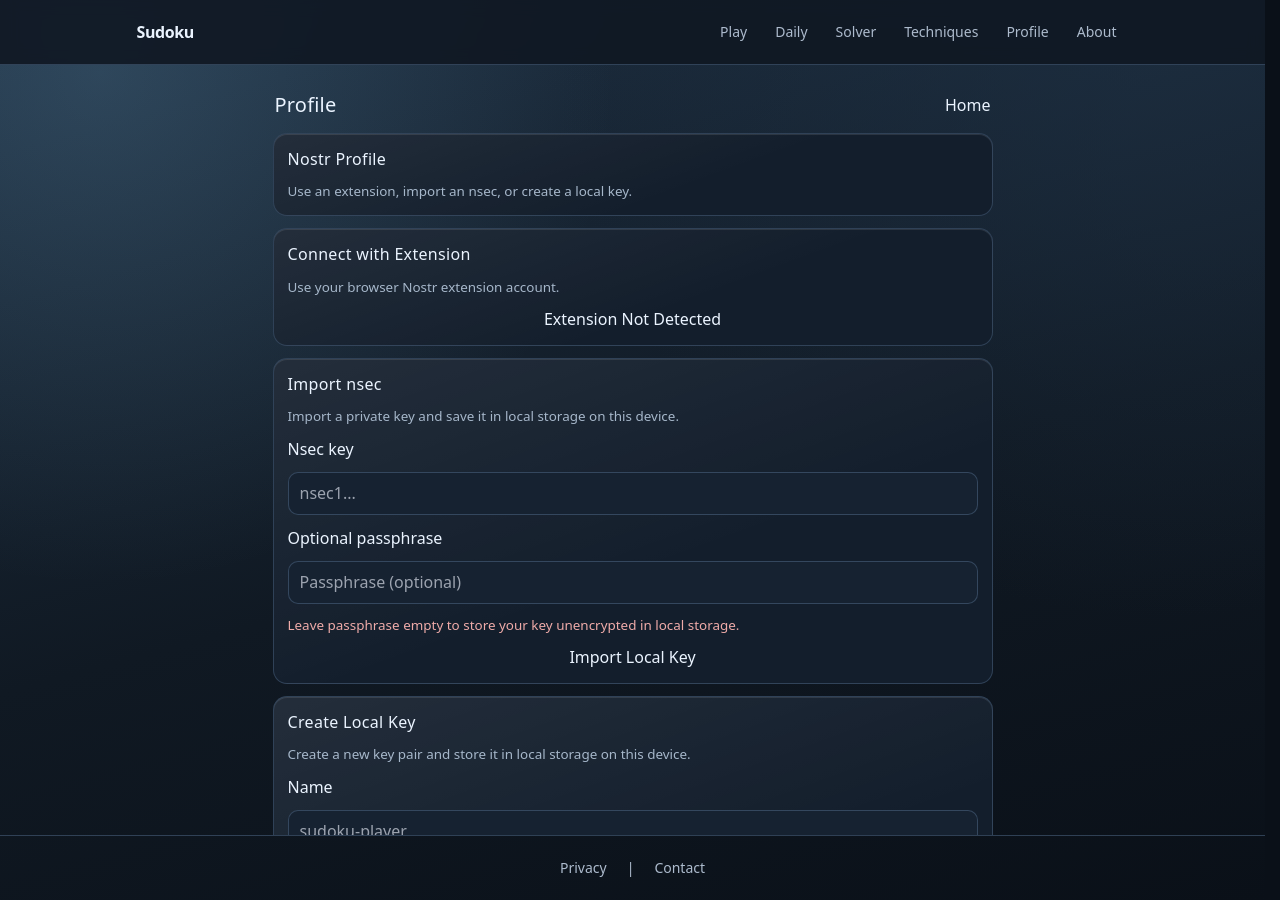
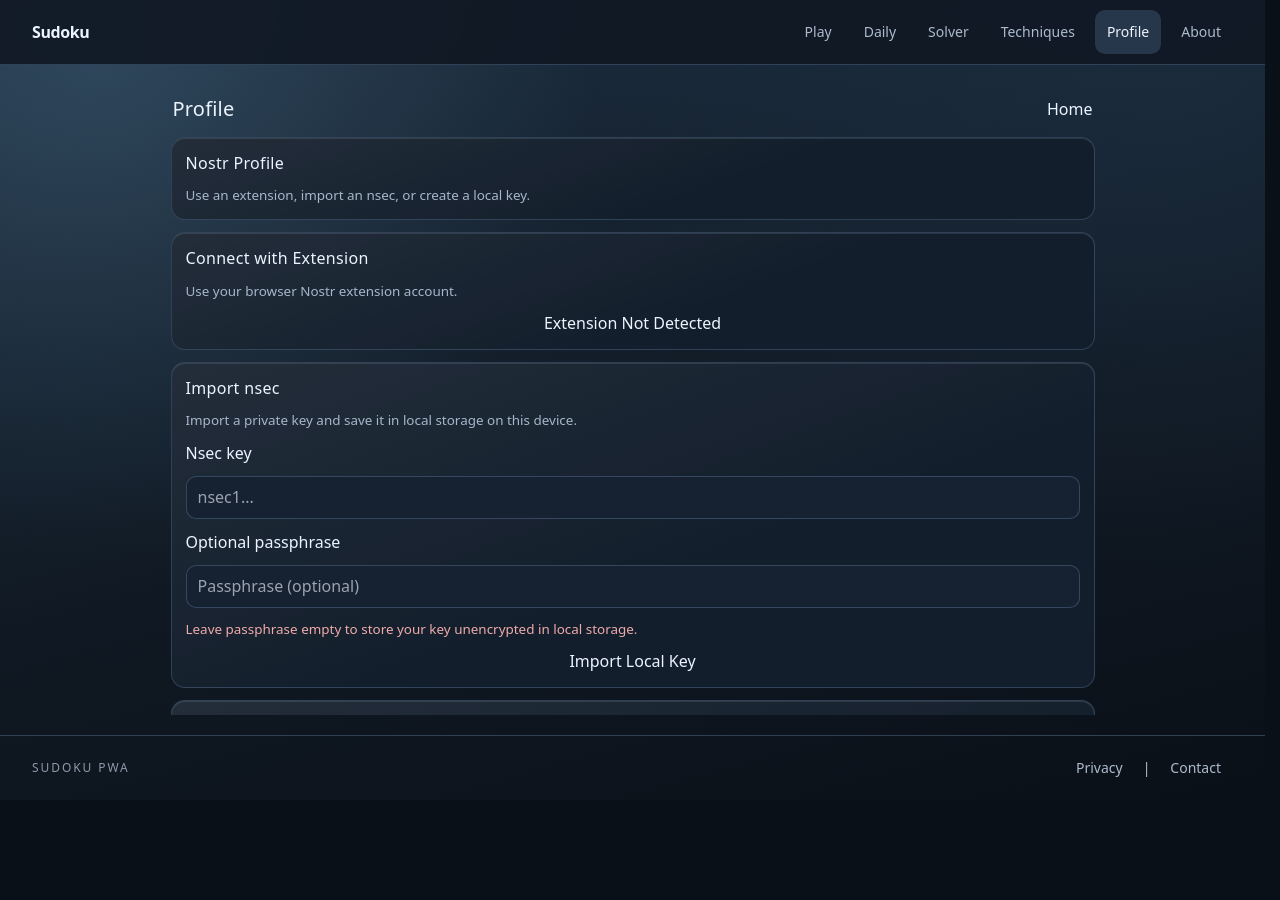
Before and after one commit to slobbe/sudoku, a Next.js app: page /profile in a window 1280 px wide. After the commit the page ends 800 px from the top, so only its background shows below. Built offline with nearby package versions, Linux system fonts and the light colour scheme; no server answers.

Commit message:
Optimize layout for desktop and mobile
Improve desktop spacing and navigation rhythm while keeping the mobile-first PWA interactions intact. This refines content width, typographic scale, and app shell sizing so routes feel native on both touch and larger screens.

```diff
--- a/app/globals.css
+++ b/app/globals.css
@@ -299,17 +299,17 @@ body::before {
 }
 
 .app.app-game {
-    width: min(700px, 100%);
-    height: min(900px, calc(100svh - 20px));
-    max-height: calc(100svh - 20px);
+    width: min(920px, 100%);
+    height: min(920px, calc(100svh - 118px));
+    max-height: calc(100svh - 118px);
     margin: 0 auto;
-    padding: 12px;
+    padding: 14px;
 }
 
 .app.app-home {
-    width: min(760px, 100%);
-    height: min(900px, calc(100svh - 30px));
-    max-height: calc(100svh - 30px);
+    width: min(980px, 100%);
+    height: min(920px, calc(100svh - 150px));
+    max-height: calc(100svh - 150px);
     padding: 0;
     margin: 0 auto;
     justify-content: flex-start;
@@ -318,9 +318,9 @@ body::before {
 }
 
 .app.app-panel {
-    width: min(760px, 100%);
-    height: min(900px, calc(100svh - 30px));
-    max-height: calc(100svh - 30px);
+    width: min(980px, 100%);
+    height: min(920px, calc(100svh - 150px));
+    max-height: calc(100svh - 150px);
     padding: 0;
     margin: 0 auto;
     justify-content: flex-start;
@@ -331,7 +331,7 @@ body::before {
 .home-view {
     width: 100%;
     margin: 0;
-    padding: 26px 20px;
+    padding: 30px 28px;
     border: 0;
     background: transparent;
     display: grid;
@@ -343,7 +343,7 @@ body::before {
 .panel-view {
     width: 100%;
     margin: 0;
-    padding: 24px 20px;
+    padding: 28px;
     border: 0;
     display: grid;
     grid-template-rows: 1fr;
@@ -1537,6 +1537,42 @@ body::before {
     }
 }
 
+@media (min-width: 1200px) and (hover: hover) and (pointer: fine) {
+    .app.app-home,
+    .app.app-panel {
+        width: min(1100px, 100%);
+    }
+
+    .app.app-game {
+        width: min(980px, 100%);
+    }
+
+    .home-view {
+        padding: 34px;
+    }
+
+    .panel-view {
+        padding: 32px;
+    }
+
+    .home-actions {
+        width: min(760px, 100%);
+        margin-left: auto;
+        margin-right: auto;
+        gap: 14px;
+    }
+
+    .home-primary-actions {
+        grid-template-columns: repeat(2, minmax(0, 1fr));
+    }
+
+    .home-bottom-bar {
+        width: min(560px, 100%);
+        margin-left: auto;
+        margin-right: auto;
+    }
+}
+
 @media (max-width: 900px), (hover: none) and (pointer: coarse) {
     body {
         display: block;
--- a/app/layout.tsx
+++ b/app/layout.tsx
@@ -43,10 +43,10 @@ type RootLayoutProps = {
 export default function RootLayout({ children }: RootLayoutProps) {
   return (
     <html lang="en" data-theme="slate" data-scroll-lock="off" suppressHydrationWarning>
-      <body className="min-h-svh bg-background text-foreground antialiased">
+      <body className="flex min-h-svh flex-col bg-background text-foreground antialiased">
         <NostrAccountProvider>
           <NavBar />
-          <div className="mx-auto w-full max-w-5xl">{children}</div>
+          <div className="mx-auto w-full max-w-7xl flex-1">{children}</div>
           <Footer />
         </NostrAccountProvider>
       </body>
--- a/components/ContentPage.tsx
+++ b/components/ContentPage.tsx
@@ -14,13 +14,15 @@ type ContentPageProps = {
 export function ContentPage({ title, description, ctaHref, ctaLabel, children }: ContentPageProps) {
   return (
     <PageShell>
-      <section className="grid gap-6">
-        <header className="grid gap-3">
-          <h1 className="text-balance text-3xl font-semibold leading-tight tracking-tight md:text-4xl">{title}</h1>
-          <p className="max-w-2xl text-base leading-7 text-muted-foreground md:text-lg">{description}</p>
+      <section className="grid gap-6 md:gap-8">
+        <header className="grid gap-3 md:gap-4">
+          <h1 className="text-balance text-3xl font-semibold leading-tight tracking-tight md:text-4xl xl:text-[2.6rem]">
+            {title}
+          </h1>
+          <p className="max-w-3xl text-base leading-7 text-muted-foreground md:text-lg md:leading-8">{description}</p>
         </header>
         {(ctaHref && ctaLabel) || children ? (
-          <div className="grid gap-4">
+          <div className="grid max-w-4xl gap-4 md:gap-5">
             {ctaHref && ctaLabel ? (
               <Button asChild className="w-full sm:w-auto">
                 <Link href={ctaHref}>{ctaLabel}</Link>
--- a/components/Footer.tsx
+++ b/components/Footer.tsx
@@ -17,7 +17,9 @@ export function Footer() {
         paddingBottom: "env(safe-area-inset-bottom)",
       }}
     >
-      <div className="mx-auto flex min-h-16 w-full max-w-5xl items-center justify-center gap-2 px-4 text-sm text-muted-foreground">
+      <div className="mx-auto flex min-h-16 w-full max-w-7xl items-center justify-center gap-2 px-4 text-sm text-muted-foreground lg:justify-between lg:px-8">
+        <p className="hidden text-xs uppercase tracking-[0.16em] text-muted-foreground/80 lg:block">Sudoku PWA</p>
+        <div className="flex items-center gap-2">
           <Link href="/privacy" className="inline-flex min-h-11 items-center rounded-md px-3 hover:text-foreground">
             Privacy
           </Link>
@@ -26,6 +28,7 @@ export function Footer() {
             Contact
           </Link>
         </div>
+      </div>
     </footer>
   );
 }
--- a/components/NavBar.tsx
+++ b/components/NavBar.tsx
@@ -23,7 +23,11 @@ const navLinks = [
   { href: "/about", label: "About" },
 ] as const;
 
-function NavItems({ compact = false }: { compact?: boolean }) {
+function isLinkActive(pathname: string, href: string) {
+  return pathname === href || pathname.startsWith(`${href}/`);
+}
+
+function NavItems({ pathname, compact = false }: { pathname: string; compact?: boolean }) {
   return (
     <>
       {navLinks.map((link) => (
@@ -31,9 +35,13 @@ function NavItems({ compact = false }: { compact?: boolean }) {
           key={link.href}
           href={link.href}
           className={cn(
-            "inline-flex min-h-11 items-center rounded-md px-3 text-sm font-medium text-muted-foreground transition-colors hover:text-foreground",
+            "inline-flex min-h-11 items-center rounded-md px-3 text-sm font-medium transition-colors",
+            isLinkActive(pathname, link.href)
+              ? "bg-accent/70 text-foreground"
+              : "text-muted-foreground hover:bg-accent/40 hover:text-foreground",
             compact && "px-2",
           )}
+          aria-current={isLinkActive(pathname, link.href) ? "page" : undefined}
         >
           {link.label}
         </Link>
@@ -53,7 +61,7 @@ export function NavBar() {
         paddingTop: "env(safe-area-inset-top)",
       }}
     >
-      <div className={cn("mx-auto flex w-full max-w-5xl items-center justify-between px-4", isPlayRoute ? "min-h-14" : "min-h-16") }>
+      <div className={cn("mx-auto flex w-full max-w-7xl items-center justify-between px-4 lg:px-8", isPlayRoute ? "min-h-14" : "min-h-16") }>
         <Link href="/" className="inline-flex min-h-11 items-center text-base font-semibold tracking-tight">
           Sudoku
         </Link>
@@ -71,14 +79,14 @@ export function NavBar() {
                 <SheetDescription>Navigate Sudoku sections.</SheetDescription>
               </SheetHeader>
               <nav className="mt-6 grid gap-2">
-                <NavItems compact />
+                <NavItems pathname={pathname} compact />
               </nav>
             </SheetContent>
           </Sheet>
         ) : (
           <>
-            <nav className="hidden items-center gap-1 md:flex" aria-label="Primary navigation">
-              <NavItems />
+            <nav className="hidden items-center gap-2 md:flex" aria-label="Primary navigation">
+              <NavItems pathname={pathname} />
             </nav>
             <div className="md:hidden">
               <Sheet>
@@ -93,7 +101,7 @@ export function NavBar() {
                     <SheetDescription>Browse Sudoku pages and tools.</SheetDescription>
                   </SheetHeader>
                   <nav className="mt-6 grid gap-2">
-                    <NavItems />
+                    <NavItems pathname={pathname} />
                   </nav>
                 </SheetContent>
               </Sheet>
--- a/components/PageShell.tsx
+++ b/components/PageShell.tsx
@@ -9,12 +9,15 @@ type PageShellProps = {
 export function PageShell({ children, className }: PageShellProps) {
   return (
     <main
-      className={cn("mx-auto w-full max-w-3xl overflow-x-clip px-4 py-6 md:px-6", className)}
+      className={cn(
+        "mx-auto w-full max-w-5xl overflow-x-clip py-6",
+        "pl-[max(1rem,env(safe-area-inset-left))] pr-[max(1rem,env(safe-area-inset-right))]",
+        "md:pl-[max(2rem,env(safe-area-inset-left))] md:pr-[max(2rem,env(safe-area-inset-right))]",
+        className,
+      )}
       style={{
         paddingTop: "max(1rem, env(safe-area-inset-top))",
-        paddingRight: "max(1rem, env(safe-area-inset-right))",
         paddingBottom: "max(1rem, env(safe-area-inset-bottom))",
-        paddingLeft: "max(1rem, env(safe-area-inset-left))",
       }}
     >
       {children}
```
Lines whose indentation alone changed are shown as unchanged.
